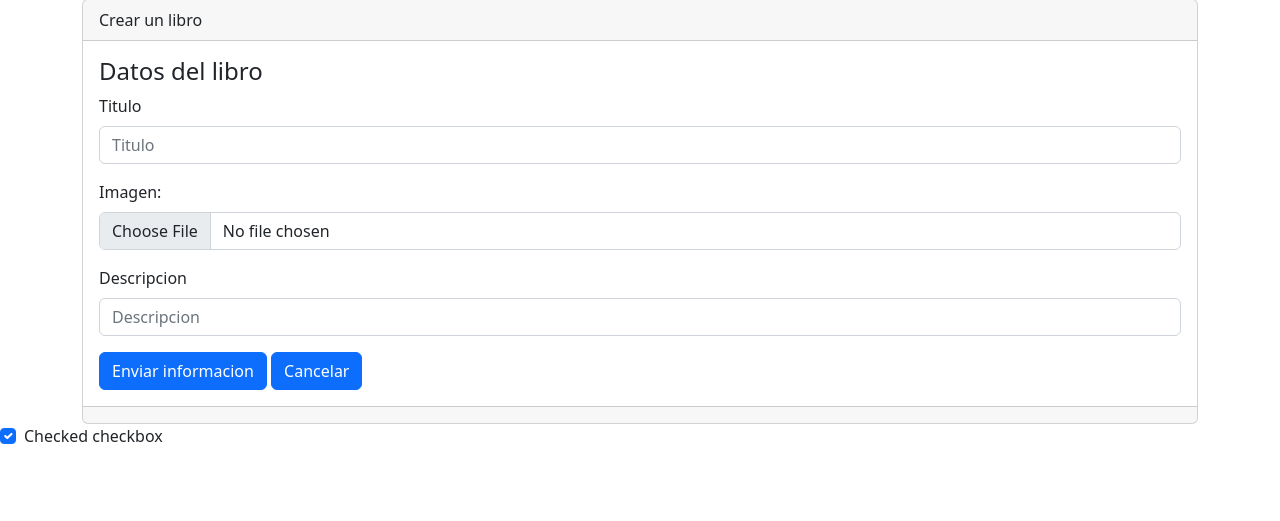
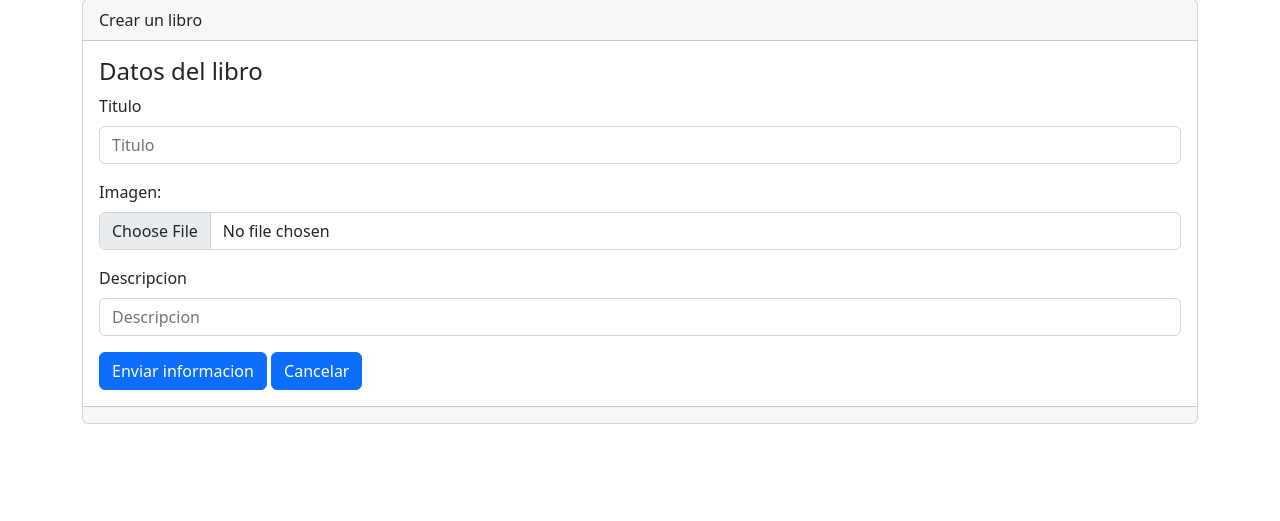
Before and after one commit to papapietro10/Python--Django, a Django app: page /libros/crear in a window 1280 px wide. Shown: the part 81-602 px from the top of the page. Run offline with Django 3.2, Linux system fonts and the light colour scheme.

Commit message:
Python Django

```diff
--- a/libreria/templates/base.html
+++ b/libreria/templates/base.html
@@ -44,10 +44,5 @@
         </script>
     </body>
 
-<div class="form-check">
-  <input class="form-check-input" type="checkbox" value="" id="" checked>
-  <label class="form-check-label" for="">
-    Checked checkbox
-  </label>
-</div>
+
 </html>
```
